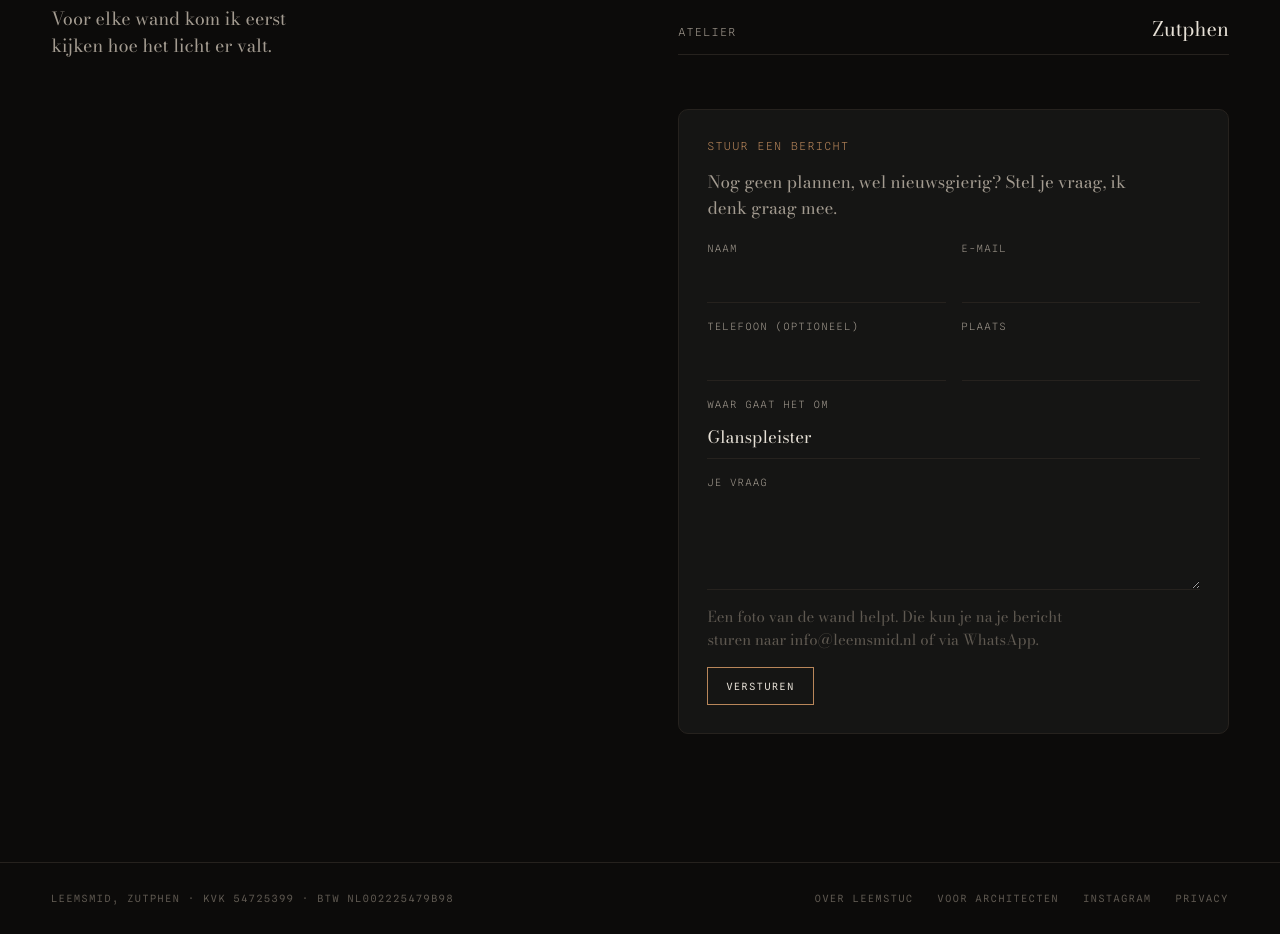
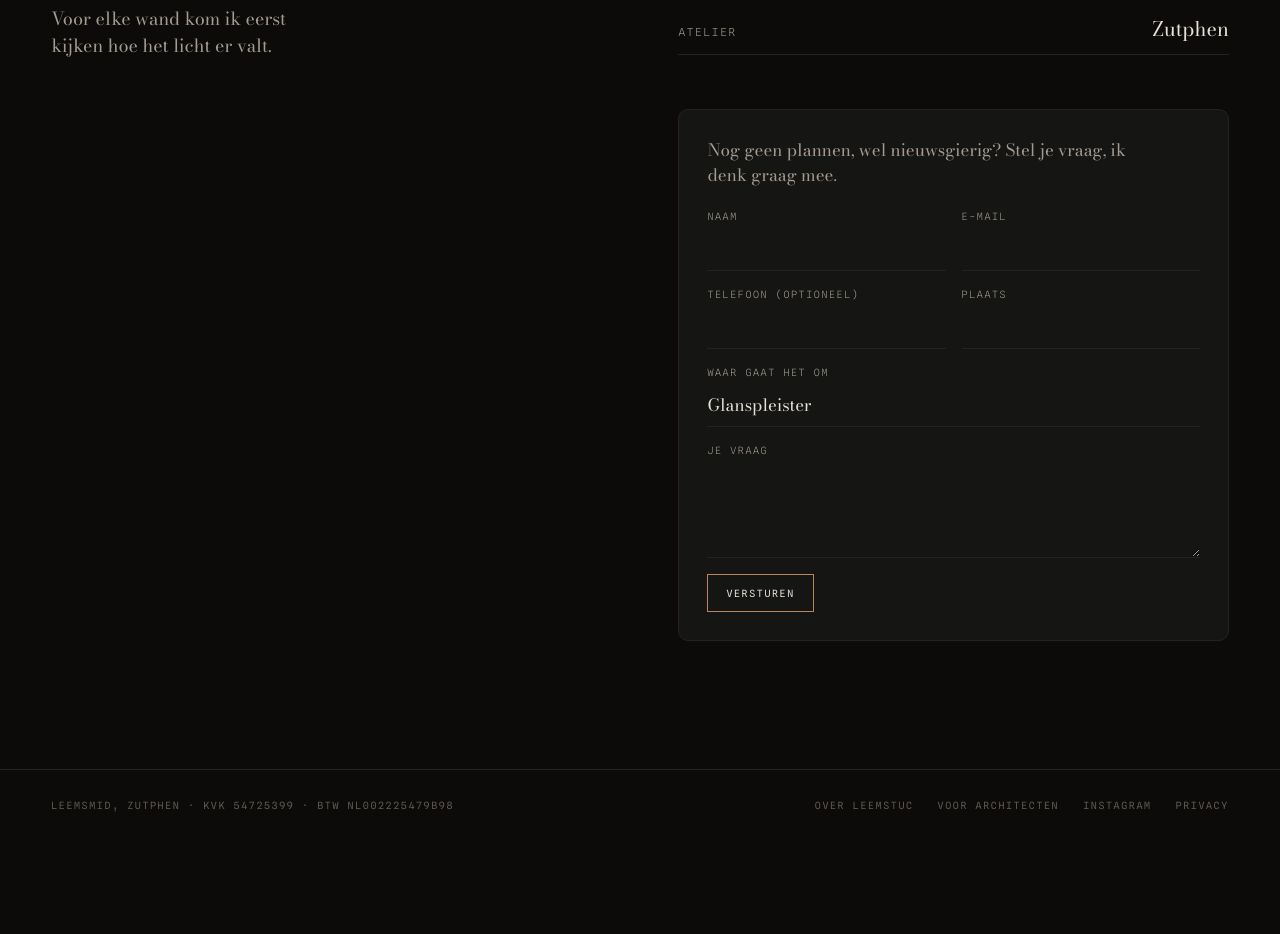
Before and after one commit to TomSmit/Leemsmid, a plain HTML site: page index.html in a window 1280 px wide. Shown: the part 2780-3714 px from the top of the page. After the commit the page ends 3621 px from the top, so only its background shows below. Drawn offline with Linux system fonts and the light colour scheme.

Commit message:
tekst weg

```diff
--- a/index.html
+++ b/index.html
@@ -294,7 +294,6 @@ footer .quiet{display:flex;gap:24px;flex-wrap:wrap}
 .aform .status{font-size:17px;color:var(--ink-soft);margin:0}
 </style>
 <form class="aform" action="https://formspree.io/f/xljbgwpn" method="POST">
-  <p class="kop">Stuur een bericht</p>
   <p class="intro">Nog geen plannen, wel nieuwsgierig? Stel je vraag, ik denk graag mee.</p>
   <div class="rij"><label>Naam<input name="naam" required autocomplete="name"></label><label>E-mail<input type="email" name="email" required autocomplete="email"></label></div>
   <div class="rij"><label>Telefoon (optioneel)<input type="tel" name="telefoon" autocomplete="tel"></label><label>Plaats<input name="plaats" autocomplete="address-level2"></label></div>
@@ -303,7 +302,6 @@ footer .quiet{display:flex;gap:24px;flex-wrap:wrap}
   <input class="hp" type="text" name="_gotcha" tabindex="-1" autocomplete="off" aria-hidden="true">
   <input type="hidden" name="_subject" value="Aanvraag via leemsmid.nl">
   <input type="hidden" name="pagina" value="">
-  <p class="klein">Een foto van de wand helpt. Die kun je na je bericht sturen naar info@leemsmid.nl of via <a href="https://wa.me/31651947969?text=Hallo%20Tom%2C%20ik%20heb%20een%20vraag%20over%20leem." target="_blank" rel="noopener">WhatsApp</a>.</p>
   <button type="submit">Versturen</button>
   <p class="status" role="status" style="display:none"></p>
 </form>
```
Also changed, not shown: leemfinish/index.html (+0 -2 lines), leemstuc/index.html (+0 -2 lines), tools/formulier.html (+0 -2 lines).
